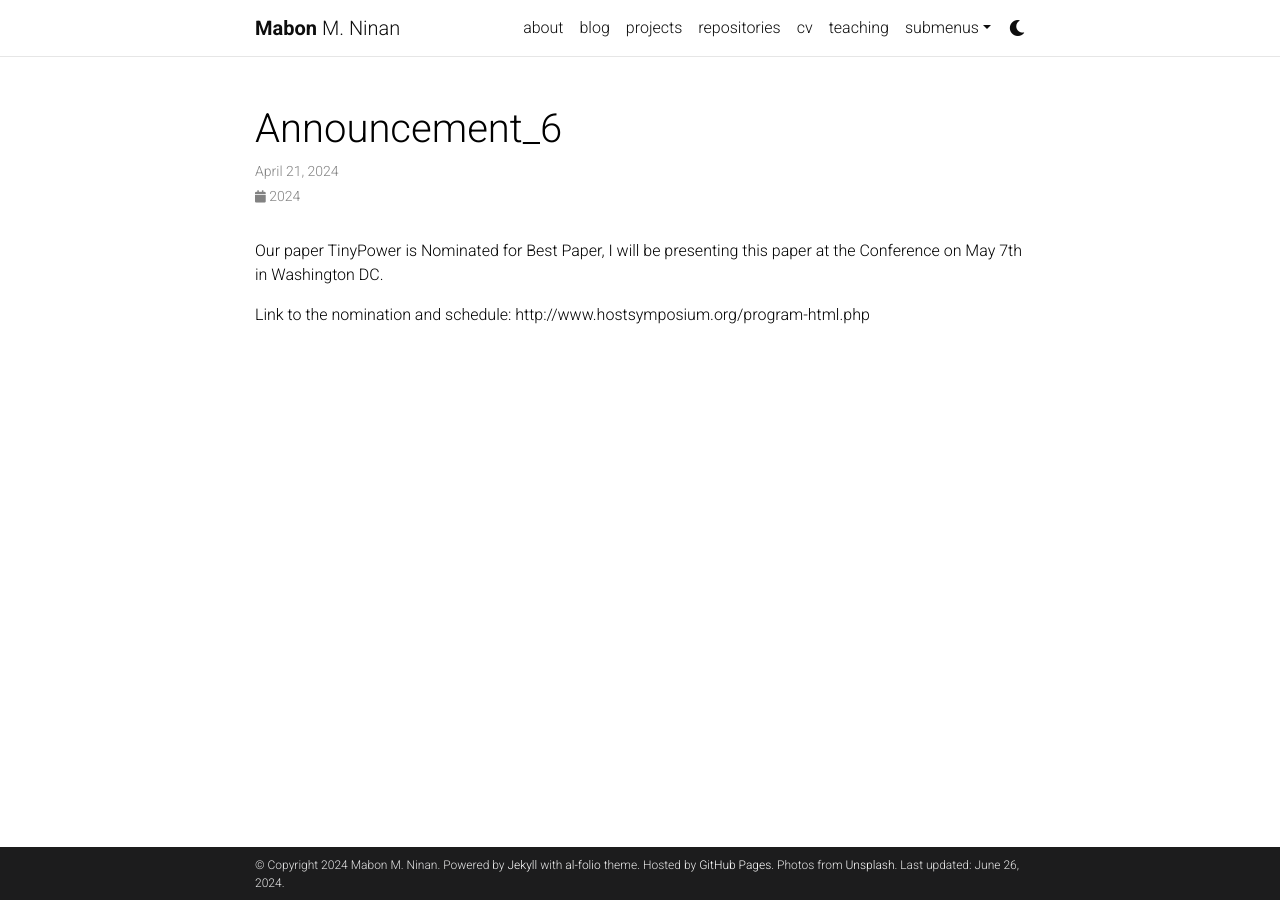
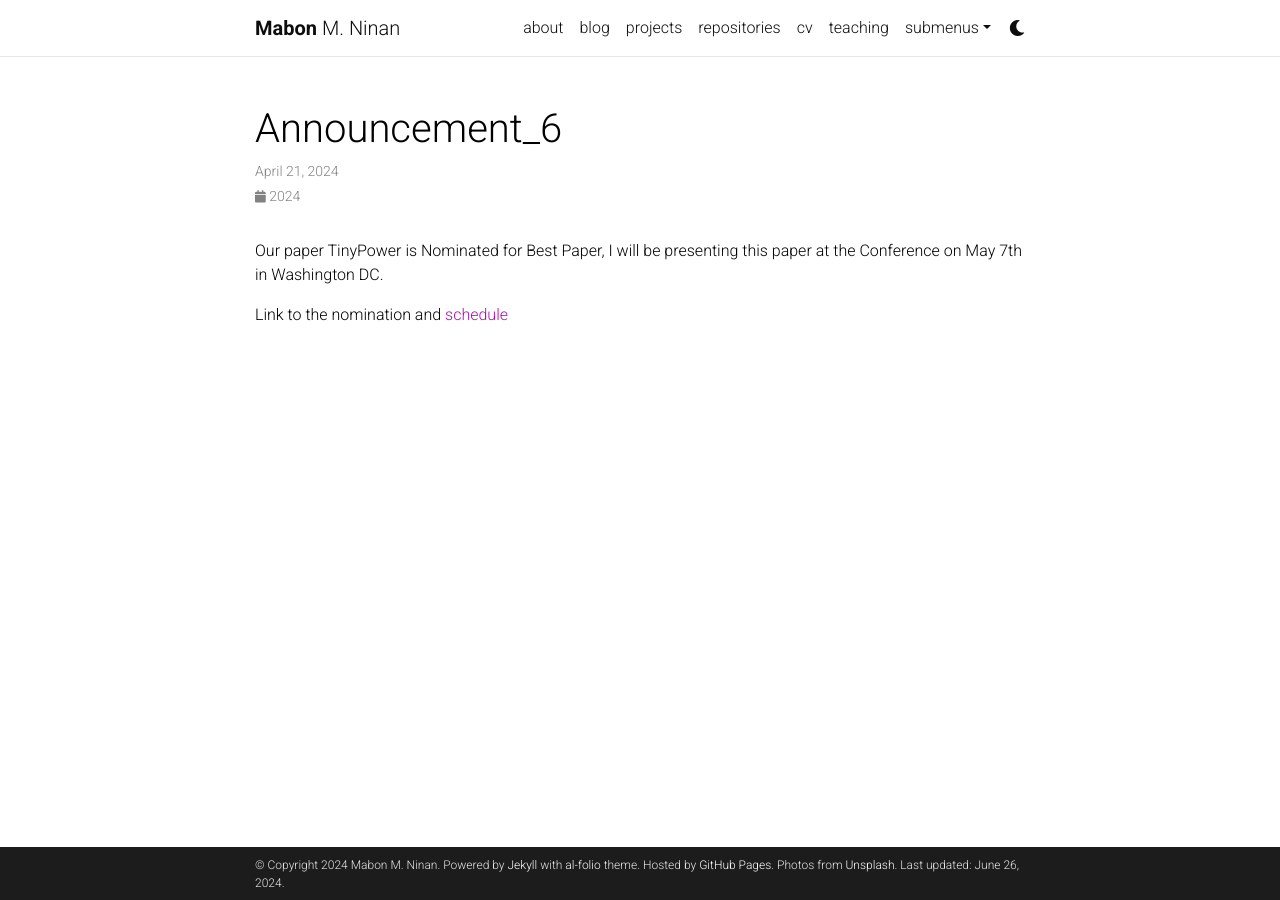
Before and after one commit to mabonmn/mabonmn.github.io, a Jekyll site: the page built from _news/announcement_6.md, in a window 1280 px wide. Built offline with Jekyll 4.4.1, drawn with Linux system fonts in a browser that asks for light colours; comment, search, counter and statistics services are not loaded; a style sheet for code colours, icons or effects is not loaded.

Commit message:
Update announcement_6.md

```diff
--- a/_news/announcement_6.md
+++ b/_news/announcement_6.md
@@ -6,5 +6,4 @@ related_posts: false
 ---
 Our paper TinyPower is Nominated for Best Paper, I will be presenting this paper at the Conference on May 7th in Washington DC.
 
-Link to the nomination and schedule:
-http://www.hostsymposium.org/program-html.php
+Link to the nomination and [schedule](http://www.hostsymposium.org/program-html.php)
```
